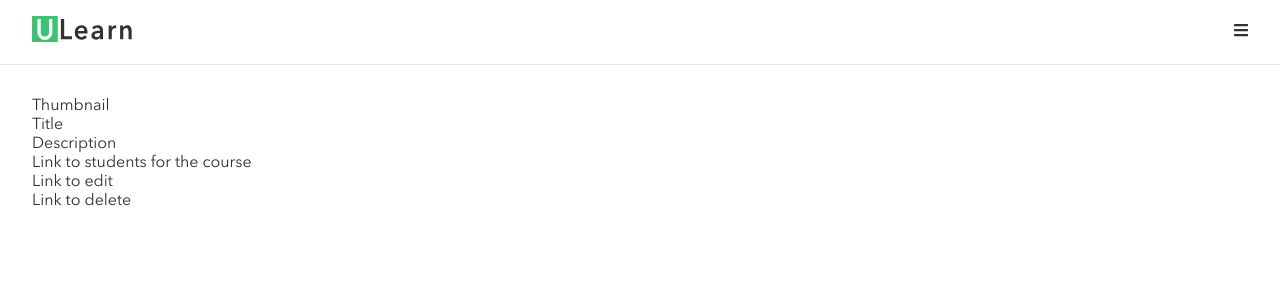
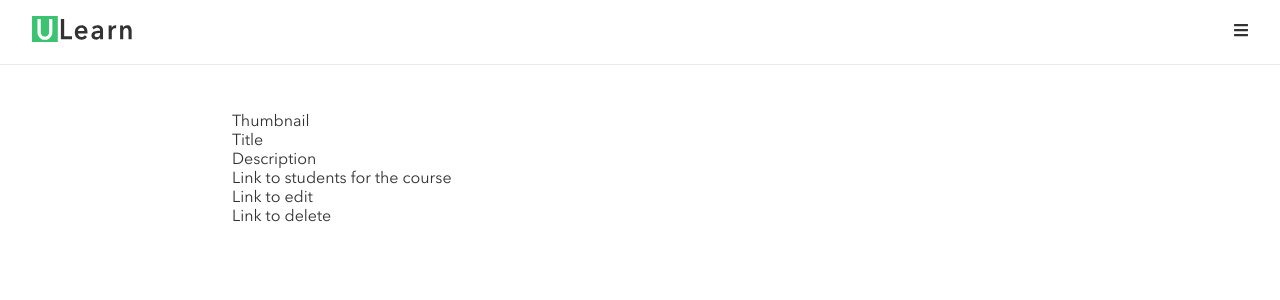
Before and after one commit to oqtavesolutions/uLearn, a React (Create React App) app in the folder client/: page / in a window 1280 px wide. Shown: the top 300 px of the page. Built offline with nearby package versions, Linux system fonts and the light colour scheme.

Commit message:
#35 | added sidebar

```diff
--- a/client/src/App.js
+++ b/client/src/App.js
@@ -19,6 +19,7 @@ function App() {
       <Header />
       <div className='app'>
         {isDesktop && <Sidebar />}
+        <main className='main-container'>
           <Switch>
             <Route exact path='/' component={Courses} />
             <Route exact path='/courses' component={Courses} />
@@ -28,6 +29,7 @@ function App() {
             <Route exact path='/explore' component={Explore} />
             <Route exact path='/lecture' component={Lecture} />
           </Switch>
+        </main>
       </div>
     </Router>
   );
--- a/client/src/App.scss
+++ b/client/src/App.scss
@@ -11,5 +11,14 @@
 
   @include desktop {
     padding: $desktop-padding;
+    width: 80%;
+    display: flex;
+    justify-content: center;
+    margin: 0 auto;
   }
 }
+
+.main-container {
+  flex: 0 85%;
+  padding-top: 1rem;
+}
--- a/client/src/components/Sidebar/Sidebar.js
+++ b/client/src/components/Sidebar/Sidebar.js
@@ -3,12 +3,12 @@ import "./Sidebar.scss";
 
 function Sidebar() {
   return (
-    <div>
-      <p>icon - link</p>
-      <p>icon - link</p>
-      <p>icon - link</p>
-      <p>icon - link</p>
-      <p>icon - link</p>
+    <div className='sidebar'>
+      <ul className='sidebar__list'>
+        <li className='sidebar__list-item'>Dashboard</li>
+        <li className='sidebar__list-item'>My Courses</li>
+        <li className='sidebar__list-item'>My Learning</li>
+      </ul>
     </div>
   );
 }
--- a/client/src/components/Sidebar/Sidebar.scss
+++ b/client/src/components/Sidebar/Sidebar.scss
@@ -0,0 +1,14 @@
+@use '../../partials/typography'as *;
+
+.sidebar {
+  margin-right: auto;
+
+  &__list {
+    list-style: none;
+  }
+
+  &__list-item {
+    @include m-h2;
+    padding: 1rem 0 1rem 0;
+  }
+}
```
Lines whose indentation alone changed are shown as unchanged.
